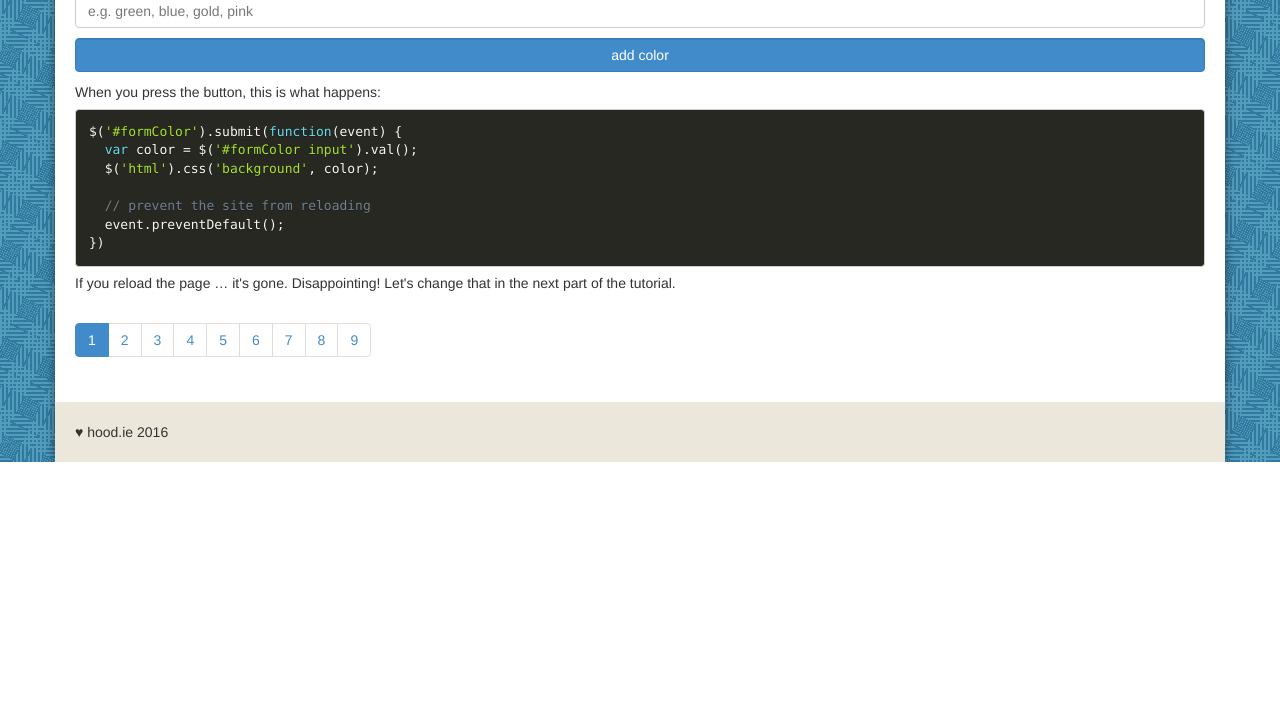
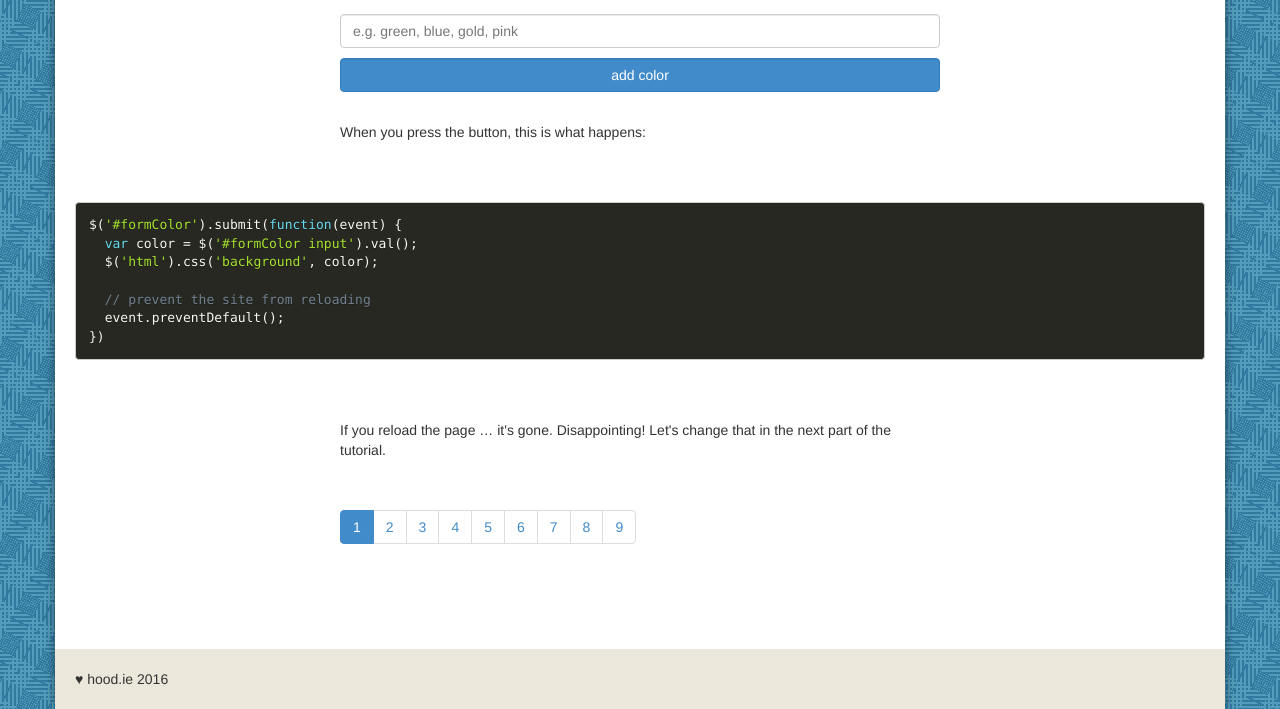
Before and after one commit to nosajong/hoodie-camp-tutorial, a website: page public/3.html in a window 1280 px wide. Shown: the part 398-1107 px from the top of the page. Before the commit the page ends 860 px from the top, so only its background shows below. Drawn offline with Linux system fonts and the light colour scheme.

Commit message:
Adjust margins and line lengths, to make reading easier.

```diff
--- a/public/3.html
+++ b/public/3.html
@@ -40,7 +40,7 @@
           </p>
         </form>
 
-        When you press the button, this is what happens:
+        <p>When you press the button, this is what happens:</p>
 
 <script>
 $('#formColor').submit(function(event) {
--- a/public/assets/css/main.css
+++ b/public/assets/css/main.css
@@ -22,6 +22,37 @@ body {
   padding: 20px;
 }
 
+/* Make the content easier to read by limiting the width of the elements. */
+.content .ciu_embed,
+.content .well,
+.content hr,
+.content h2,
+.content h3,
+.content ul,
+.content p,
+.content nav {
+  max-width: 600px;
+  margin-left: auto;
+  margin-right: auto;
+}
+
+/* Add more space around the page elements */
+.content nav:last-child {
+  margin-top: 30px;
+  margin-bottom: 60px;
+}
+.content pre,
+.content .service-worker-status-text {
+  margin-top: 60px;
+  margin-bottom: 60px;
+}
+.content form {
+  margin-top: 30px;
+  margin-bottom: 30px;
+}
+.content .ciu_embed {
+  margin-top: 30px;
+}
 
 .copy {
   padding: 20px;
--- a/public/assets/js/main.js
+++ b/public/assets/js/main.js
@@ -10,14 +10,14 @@ $('.content script').each(function() {
 // add pagination
 var numPages = 9;
 var currentPage = parseInt(location.pathname.substr(1)) || 1;
-var pagination = '<ul class="pagination">\n';
+var pagination = '<nav><ul class="pagination">\n';
 pagination += '  <li><a href="/">1</a></li>\n';
 
 for (var i = 2; i <= numPages; i++) {
   pagination += '  <li><a href="/'+i+'.html">'+i+'</a></li>\n';
 };
 
-pagination += '</ul>';
+pagination += '</ul></nav>';
 var $pagination = $(pagination)
 $pagination.find('li').eq(currentPage-1).addClass('active');
 $('.content').prepend($pagination).append($pagination.clone())
```
Also changed, not shown: public/4.html (+1 -1 lines), public/5.html (+1 -1 lines), public/6.html (+2 -2 lines).
